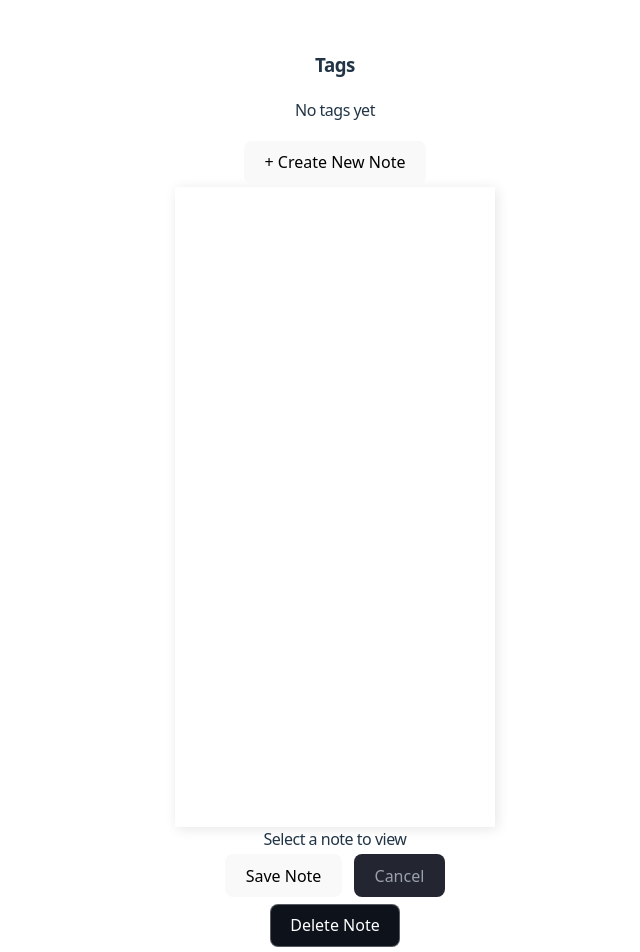
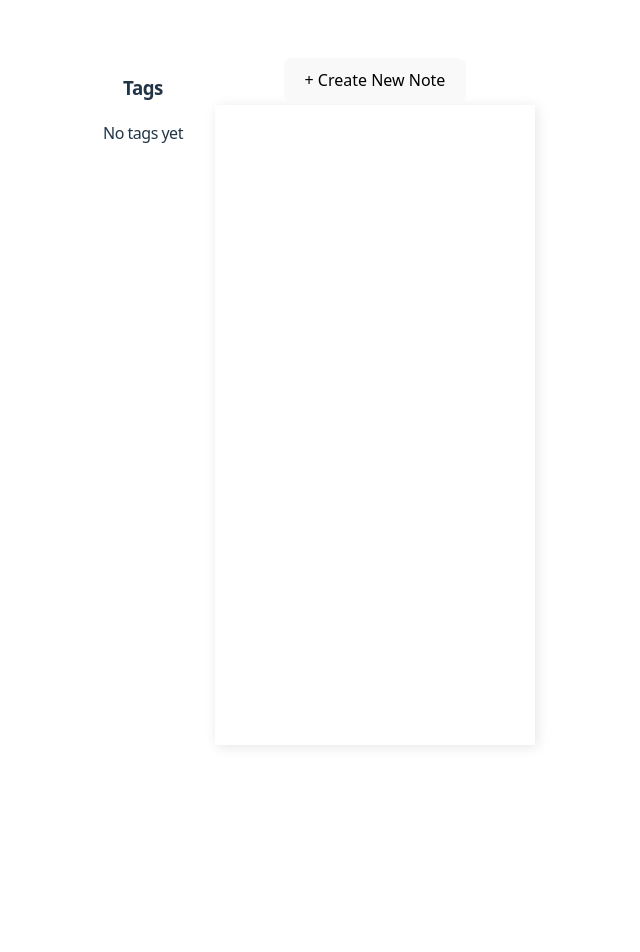
Before and after one commit to alifbink-ualberta/notetakingapp, a React (Vite) app: page / in a window 1280 px wide. Shown: the top 952 px of the page, without its empty margins (305-945 px from the left). After the commit the page ends 800 px from the top, so only its background shows below. Built offline with nearby package versions, Linux system fonts and the light colour scheme.

Commit message:
NoteView buttons now active only when a note is opened.

```diff
--- a/src/App.css
+++ b/src/App.css
@@ -6,7 +6,7 @@
   letter-spacing: -0.5px;
 }
 
-.main-notes {
+.main-layout {
   display: flex;
   gap: 2rem;
   flex-direction: row;
--- a/src/App.jsx
+++ b/src/App.jsx
@@ -1,5 +1,4 @@
 import './App.css'
-import './components/Sidebar.tsx'
 import MainNotes from './components/MainNotes.tsx'
 
 
@@ -7,7 +6,6 @@ function App() {
 
   return (
     <>
-      {/* <Sidebar/> */}
       <MainNotes/>
     </>
   )
--- a/src/components/MainNotes.tsx
+++ b/src/components/MainNotes.tsx
@@ -114,11 +114,16 @@ function MainNotes() {
 
       {/* Note editor */}
       <div className="note-view">
+        {/* Only show NoteView and buttons when a note is open */}
+        {draftNote ? (
+          <>
             <NoteView note={draftNote} onUpdate={handleUpdateDraft} />
+
             <div className="save-cancel-btns">
               <Button label="Save Note" handleClick={handleSaveNote} />
               <Button label="Cancel" variant="cancel" handleClick={handleCancelNote} />
             </div>
+
             <div className="special-btns">
               <Button
                 label="Delete Note"
@@ -126,7 +131,12 @@ function MainNotes() {
                 handleClick={handleDeleteNote}
               />
             </div>
+          </>
+        ) : (
+          <div className="note-empty"></div>
+        )}
       </div>
+
     </div>
   );
 }
--- a/src/components/NoteView.tsx
+++ b/src/components/NoteView.tsx
@@ -9,7 +9,7 @@ type NoteProps = {
 
 function NoteView({ note, onUpdate }: NoteProps) {
   if (!note) {
-    return <div className="note-empty">Select a note to view</div>
+    return <div className="note-empty"></div>
   }
 
   return (
@@ -42,6 +42,8 @@ function NoteView({ note, onUpdate }: NoteProps) {
       />
 
     </form>
+
+
   )
 }
 
```
Lines whose indentation alone changed are shown as unchanged.
